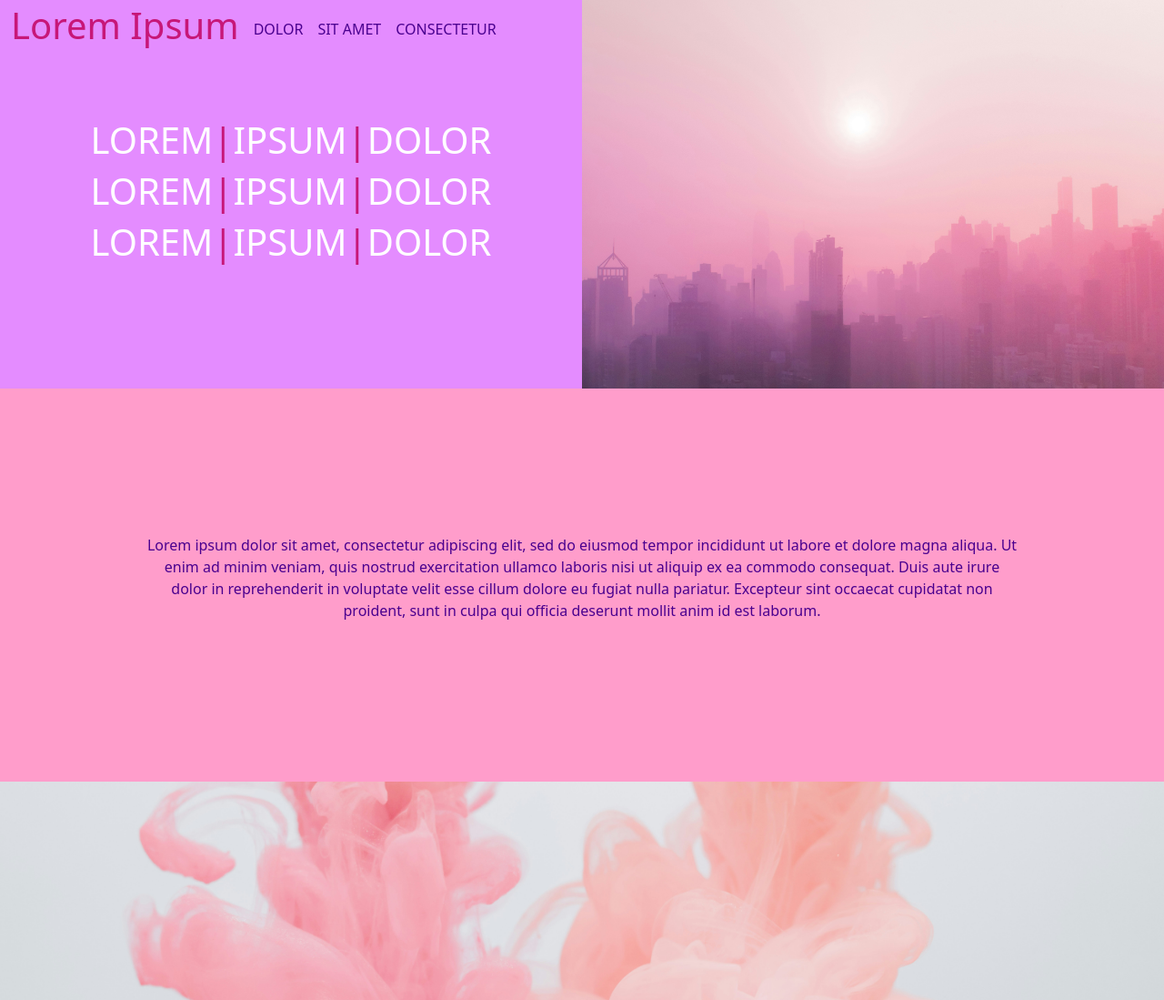
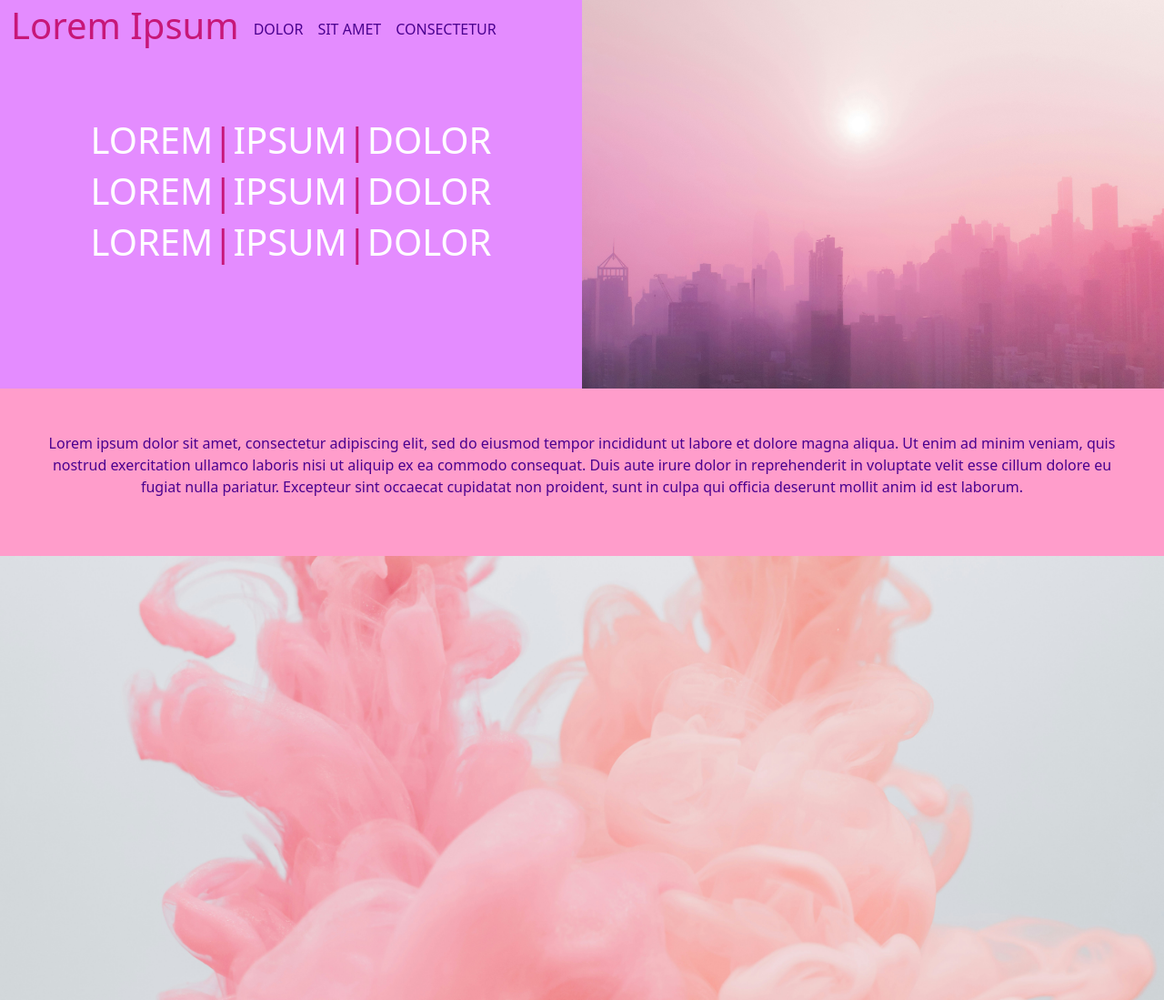
Before and after one commit to ezraszobody/Code, a PHP site: page / in a window 1280 px wide. Shown: the top 1099 px of the page at 91% size. Run offline with PHP 8.4, Linux system fonts and the light colour scheme.

Commit message:
Update app.css

```diff
--- a/app.css
+++ b/app.css
@@ -37,7 +37,7 @@ body {
     background-color: #ff9dcb;
     color: #4a008f;
     font-weight: 200;
-    padding: 10em;
+    padding: 3em;
 }
 
 .navbar.scrolled {
```
